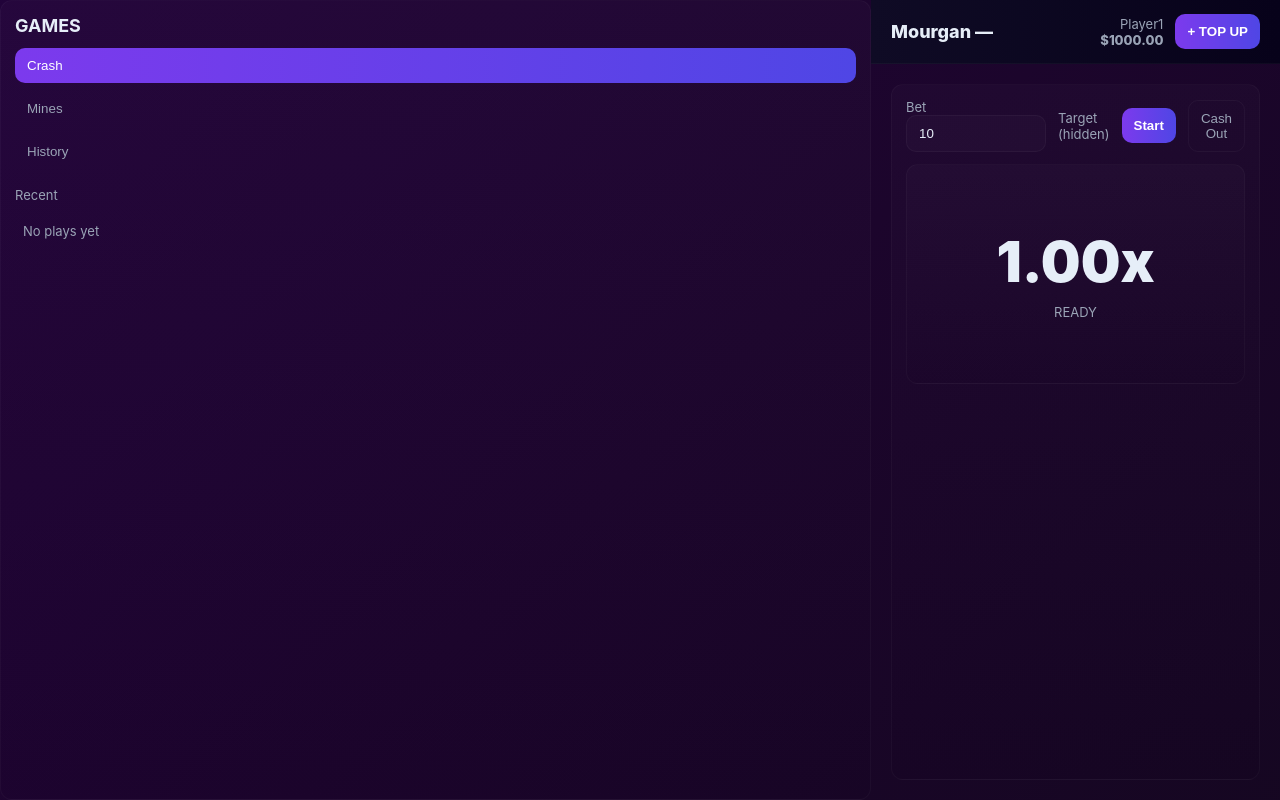
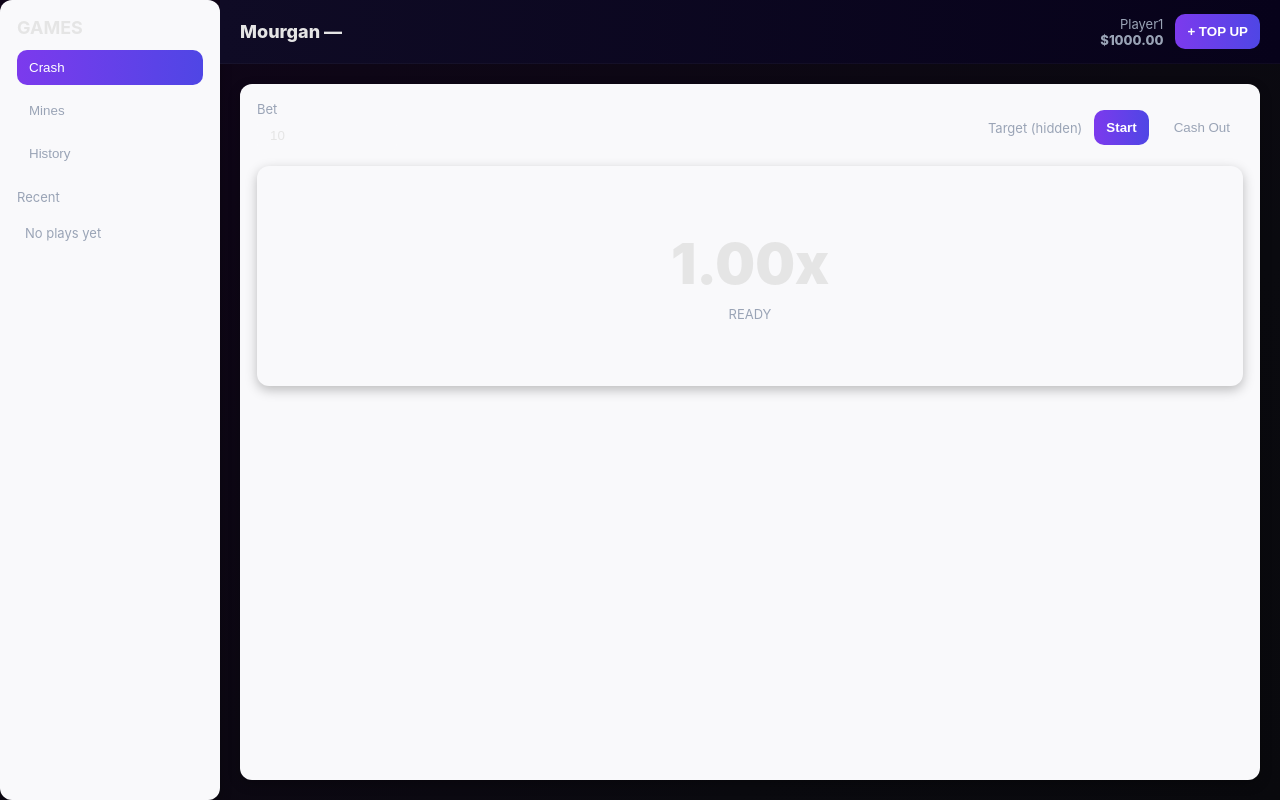
Before and after one commit to MournCartel/nigga-casino, a React (Vite) app: page / in a window 1280 px wide. Built offline with nearby package versions, Linux system fonts and the light colour scheme.

Commit message:
Add files via upload

```diff
--- a/src/App.css
+++ b/src/App.css
@@ -34,13 +34,14 @@ button:active, .big-button:active, .nav-btn:active {
   box-shadow: 0 0 20px rgba(160, 100, 255, 0.4);
 }
 
-/* === Mourgan Darkmode Gradient Background === */
+/* === Dark Mode Animated Background === */
 body, #root {
   margin: 0;
   min-height: 100vh;
-  background: linear-gradient(-45deg, #0a0a0f, #1c052c, #2a004f, #3a006f);
+  background: linear-gradient(-45deg, #050505, #0a0a0f, #140021, #2b0044);
   background-size: 400% 400%;
-  animation: gradientShift 20s ease infinite;
+  animation: gradientShift 25s ease infinite;
+  color: #e5e5e5;
 }
 @keyframes gradientShift {
   0% { background-position: 0% 50%; }
@@ -53,18 +54,37 @@ header {
   position: sticky;
   top: 0;
   z-index: 100;
-  background: rgba(20, 0, 30, 0.7);
+  background: rgba(10, 0, 20, 0.8);
   backdrop-filter: blur(10px);
 }
 
-/* Balance display */
+/* Sidebar restored to narrow width */
+.sidebar {
+  width: 220px !important;
+  min-width: 220px !important;
+  background: rgba(20,20,30,0.8);
+}
+
+/* Main game area stretches */
+.main {
+  flex: 1;
+  width: auto !important;
+}
+
+/* Panels light-ish with rounded corners */
+.panel, .content, .game-panel {
+  background: #f9f9fb;
+  border-radius: 12px;
+  box-shadow: 0 4px 12px rgba(0,0,0,0.25);
+  padding: 16px;
+}
+
+/* Balance + topup styling */
 .header-balance {
   font-size: 1.2rem;
   font-weight: bold;
-  color: #d6b3ff;
+  color: #c5a6ff;
 }
-
-/* Top-up button */
 .topup-btn {
   padding: 6px 12px;
   border-radius: 8px;
@@ -78,13 +98,7 @@ header {
   box-shadow: 0 0 10px #9d4edd;
 }
 
-/* Full-width main panels under header */
-.main, .panel, .content {
-  width: 100% !important;
-  max-width: none !important;
-}
-
-/* Hide unwanted demo labels */
+/* Hide unwanted demo/seed/target labels */
 .demo-label, .seed, .target {
   display: none !important;
 }
--- a/src/styles.css
+++ b/src/styles.css
@@ -71,13 +71,14 @@ button:active, .big-button:active, .nav-btn:active {
   box-shadow: 0 0 20px rgba(160, 100, 255, 0.4);
 }
 
-/* === Mourgan Darkmode Gradient Background === */
+/* === Dark Mode Animated Background === */
 body, #root {
   margin: 0;
   min-height: 100vh;
-  background: linear-gradient(-45deg, #0a0a0f, #1c052c, #2a004f, #3a006f);
+  background: linear-gradient(-45deg, #050505, #0a0a0f, #140021, #2b0044);
   background-size: 400% 400%;
-  animation: gradientShift 20s ease infinite;
+  animation: gradientShift 25s ease infinite;
+  color: #e5e5e5;
 }
 @keyframes gradientShift {
   0% { background-position: 0% 50%; }
@@ -90,18 +91,37 @@ header {
   position: sticky;
   top: 0;
   z-index: 100;
-  background: rgba(20, 0, 30, 0.7);
+  background: rgba(10, 0, 20, 0.8);
   backdrop-filter: blur(10px);
 }
 
-/* Balance display */
+/* Sidebar restored to narrow width */
+.sidebar {
+  width: 220px !important;
+  min-width: 220px !important;
+  background: rgba(20,20,30,0.8);
+}
+
+/* Main game area stretches */
+.main {
+  flex: 1;
+  width: auto !important;
+}
+
+/* Panels light-ish with rounded corners */
+.panel, .content, .game-panel {
+  background: #f9f9fb;
+  border-radius: 12px;
+  box-shadow: 0 4px 12px rgba(0,0,0,0.25);
+  padding: 16px;
+}
+
+/* Balance + topup styling */
 .header-balance {
   font-size: 1.2rem;
   font-weight: bold;
-  color: #d6b3ff;
+  color: #c5a6ff;
 }
-
-/* Top-up button */
 .topup-btn {
   padding: 6px 12px;
   border-radius: 8px;
@@ -115,13 +135,7 @@ header {
   box-shadow: 0 0 10px #9d4edd;
 }
 
-/* Full-width main panels under header */
-.main, .panel, .content {
-  width: 100% !important;
-  max-width: none !important;
-}
-
-/* Hide unwanted demo labels */
+/* Hide unwanted demo/seed/target labels */
 .demo-label, .seed, .target {
   display: none !important;
 }
```
